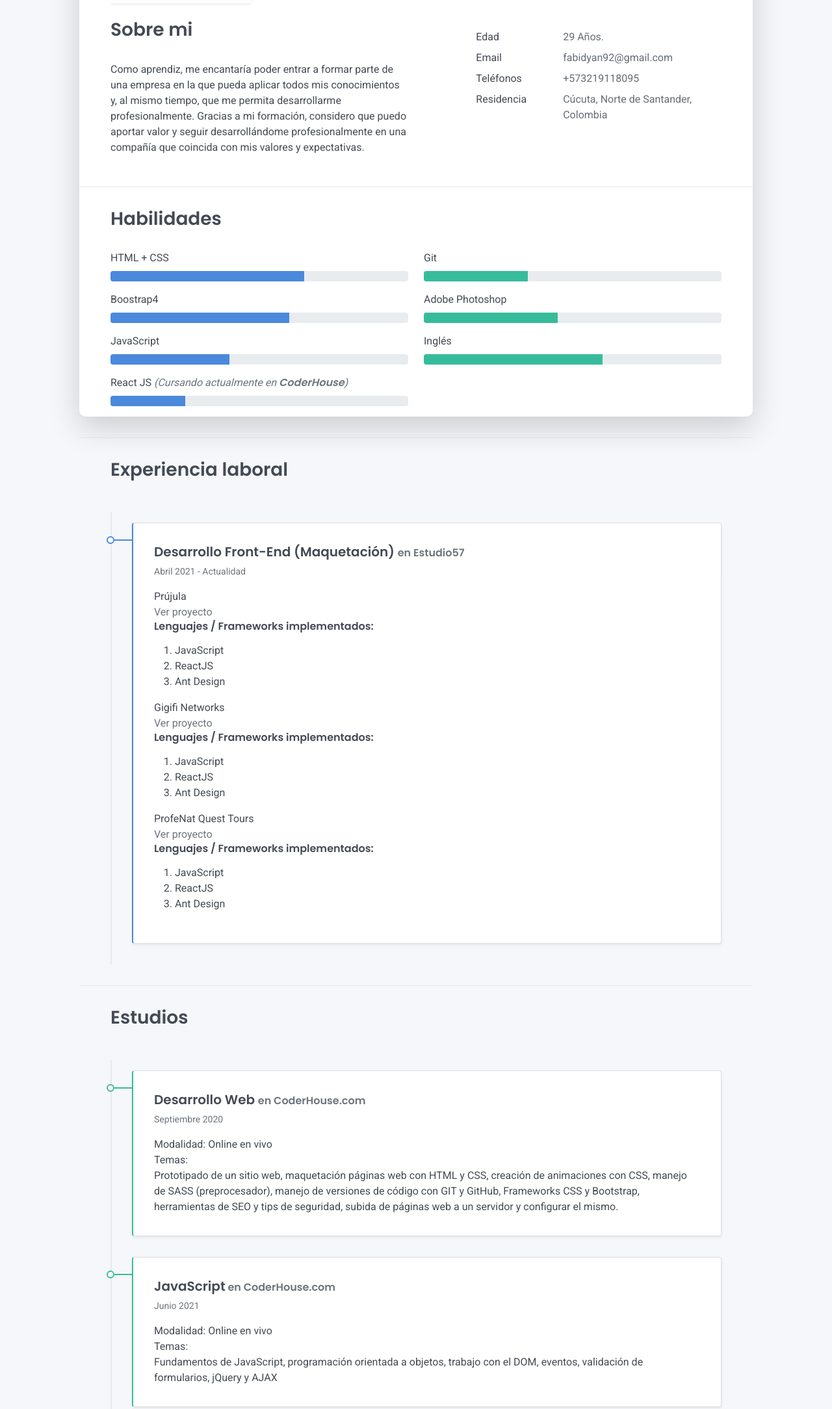
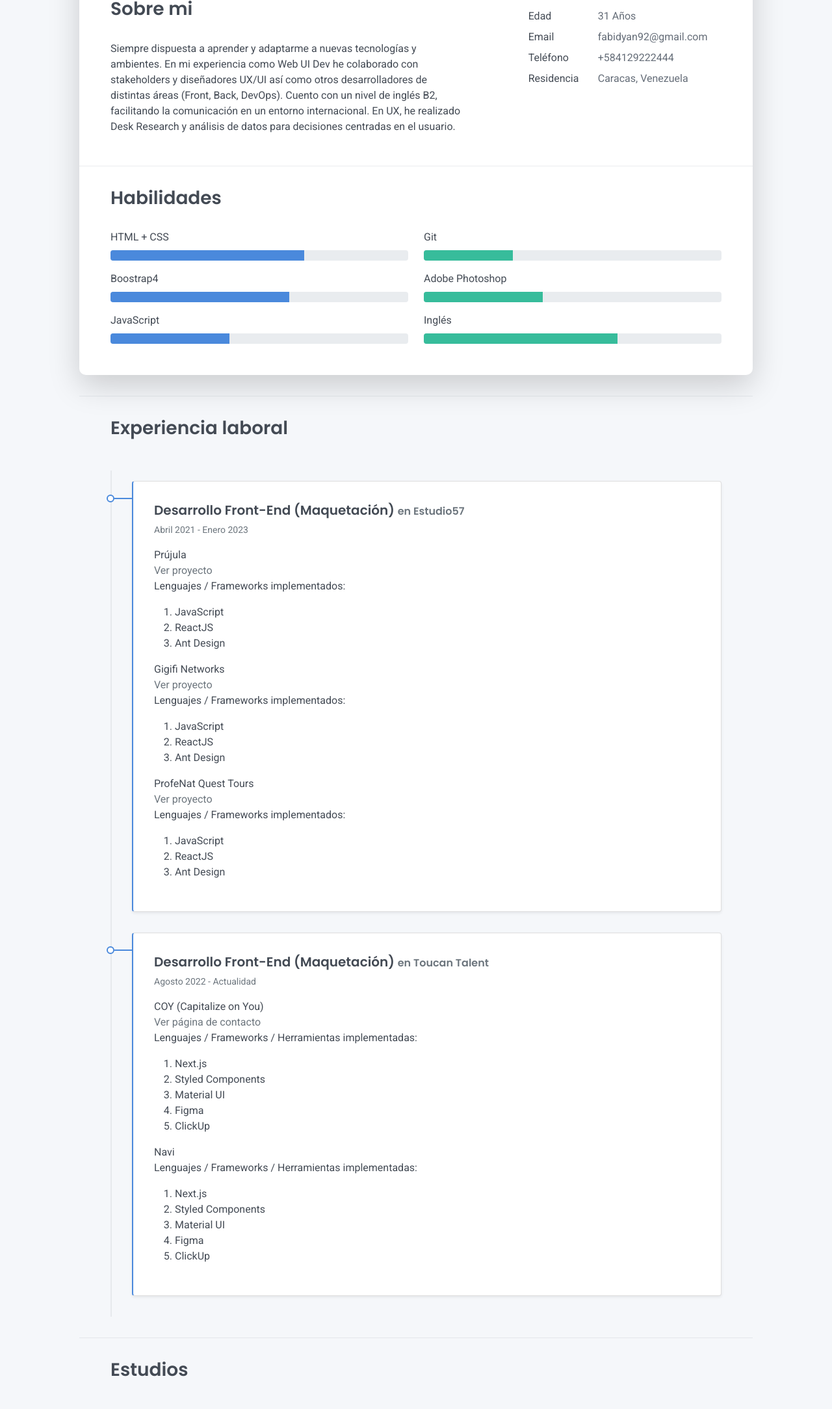
Before and after one commit to Sakuriola/CV, a plain HTML site: page index.html in a window 1280 px wide. Shown: the part 383-2551 px from the top of the page at 65% size. Drawn offline with Linux system fonts and the light colour scheme.

Commit message:
CV update (Jan-2024)

```diff
--- a/index.html
+++ b/index.html
@@ -5,7 +5,7 @@
   <meta charset="UTF-8">
   <meta http-equiv="X-UA-Compatible" content="IE=edge">
   <meta name="viewport" content="width=device-width, initial-scale=1">
-  <title>Fabiorlan D'yan - Desarrollo Web</title>
+  <title>Fabiorlan D'yan - Web Developer</title>
   <link rel="preconnect" href="https://fonts.gstatic.com" crossorigin="crossorigin" />
   <link rel="preload" as="style"
     href="https://fonts.googleapis.com/css2?family=Poppins:wght@600&amp;family=Roboto:wght@300;400;500;700&amp;display=swap" />
@@ -33,8 +33,7 @@
 <body id="top">
   <header class="d-print-none">
     <div class="container text-center text-lg-left">
-      <div class="py-3 clearfix">
-        <h1 class="site-title mb-0">Fabiorlan D'yan</h1>
+      <div class="py-2 clearfix">
         <div class="site-nav">
           <nav role="navigation">
             <ul class="nav justify-content-center">
@@ -57,7 +56,7 @@
         <div class="cover-bg p-3 p-lg-4 text-white">
           <div class="row">
             <div class="col-lg-4 col-md-5">
-              <div class="avatar hover-effect bg-white shadow-sm p-1"><img src="images/Fabi002.png" width="200"
+              <div class="avatar hover-effect bg-white shadow-sm p-1"><img src="images/CV.png" width="200"
                   height="200" /></div>
             </div>
             <div class="col-lg-8 col-md-7 text-center text-md-start">
@@ -68,20 +67,17 @@
         </div>
         <div class="about-section pt-4 px-3 px-lg-4 mt-1">
           <div class="row">
-            <div class="col-md-6">
+            <div class="col-md-7">
               <h2 class="h3 mb-3">Sobre mi</h2>
-              <p>Como aprendiz, me encantaría poder entrar a formar parte de una empresa
-                en la que pueda aplicar todos mis conocimientos y, al mismo tiempo, que me permita desarrollarme
-                profesionalmente. Gracias a mi formación, considero que puedo aportar valor y seguir desarrollándome
-                profesionalmente en una compañía que coincida con mis valores y expectativas.</p>
+              <p class="about-me-text">Siempre dispuesta a aprender y adaptarme a nuevas tecnologías y ambientes. En mi experiencia como Web UI Dev he colaborado con stakeholders y diseñadores UX/UI así como otros desarrolladores de distintas áreas (Front, Back, DevOps). Cuento con un nivel de inglés B2, facilitando la comunicación en un entorno internacional. En UX, he realizado Desk Research y análisis de datos para decisiones centradas en el usuario.</p>
             </div>
-            <div class="col-md-5 offset-md-1">
+            <div class="col-md-4 offset-md-1">
               <div class="row mt-2">
                 <div class="col-sm-4">
                   <div class="pb-1">Edad</div>
                 </div>
                 <div class="col-sm-8">
-                  <div class="pb-1 text-secondary">29 Años.</div>
+                  <div class="pb-1 text-secondary">31 Años</div>
                 </div>
                 <div class="col-sm-4">
                   <div class="pb-1">Email</div>
@@ -90,16 +86,16 @@
                   <div class="pb-1 text-secondary">fabidyan92@gmail.com</div>
                 </div>
                 <div class="col-sm-4">
-                  <div class="pb-1">Teléfonos</div>
+                  <div class="pb-1">Teléfono</div>
                 </div>
                 <div class="col-sm-8">
-                  <div class="pb-1 text-secondary">+573219118095</div>
+                  <div class="pb-1 text-secondary">+584129222444</div>
                 </div>
                 <div class="col-sm-4">
                   <div class="pb-1">Residencia</div>
                 </div>
                 <div class="col-sm-8">
-                  <div class="pb-1 text-secondary">Cúcuta, Norte de Santander, Colombia</div>
+                  <div class="pb-1 text-secondary">Caracas, Venezuela</div>
                 </div>
               </div>
             </div>
@@ -125,14 +121,14 @@
                     aria-valuemax="100"></div>
                 </div>
               </div>
-              <div class="mb-2"><span>JavaScript</span>
+              <div class="mb-4"><span>JavaScript</span>
                 <div class="progress my-1">
                   <div class="progress-bar bg-primary" role="progressbar" data-aos="zoom-in-right" data-aos-delay="300"
                     data-aos-anchor=".skills-section" style="width: 40%" aria-valuenow="75" aria-valuemin="0"
                     aria-valuemax="100"></div>
                 </div>
               </div>
-              <div class="mb-2"><span>React JS <span class="progress-subtitle">(Cursando actualmente en
+              <!-- <div class="mb-2"><span>React JS <span class="progress-subtitle">(Cursando actualmente en
                     <a class="course-link text-muted h6"
                       href="https://www.coderhouse.com/">CoderHouse</a>)</span></span>
                 <div class="progress my-1">
@@ -140,27 +136,27 @@
                     data-aos-anchor=".skills-section" style="width: 25%" aria-valuenow="75" aria-valuemin="0"
                     aria-valuemax="100"></div>
                 </div>
-              </div>
+              </div> -->
             </div>
             <div class="col-md-6">
               <div class="mb-2"><span>Git</span>
                 <div class="progress my-1">
                   <div class="progress-bar bg-success" role="progressbar" data-aos="zoom-in-right" data-aos-delay="400"
-                    data-aos-anchor=".skills-section" style="width: 35%" aria-valuenow="90" aria-valuemin="0"
+                    data-aos-anchor=".skills-section" style="width: 30%" aria-valuenow="90" aria-valuemin="0"
                     aria-valuemax="100"></div>
                 </div>
               </div>
               <div class="mb-2"><span>Adobe Photoshop</span>
                 <div class="progress my-1">
                   <div class="progress-bar bg-success" role="progressbar" data-aos="zoom-in-right" data-aos-delay="400"
-                    data-aos-anchor=".skills-section" style="width: 45%" aria-valuenow="90" aria-valuemin="0"
+                    data-aos-anchor=".skills-section" style="width: 40%" aria-valuenow="90" aria-valuemin="0"
                     aria-valuemax="100"></div>
                 </div>
               </div>
               <div class="mb-2"><span>Inglés</span>
                 <div class="progress my-1">
                   <div class="progress-bar bg-success" role="progressbar" data-aos="zoom-in-right" data-aos-delay="400"
-                    data-aos-anchor=".skills-section" style="width: 60%" aria-valuenow="90" aria-valuemin="0"
+                    data-aos-anchor=".skills-section" style="width: 65%" aria-valuenow="90" aria-valuemin="0"
                     aria-valuemax="100"></div>
                 </div>
               </div>
@@ -176,10 +172,10 @@
             <div class="card-body">
               <div class="h5 mb-1">Desarrollo Front-End (Maquetación) <span class="text-muted h6">en Estudio57</span>
               </div>
-              <div class="text-muted text-small mb-2">Abril 2021 - Actualidad</div>
+              <div class="text-muted text-small mb-2">Abril 2021 - Enero 2023</div>
               <div>Prújula<br>
                 <a class="link-route" href="https://prujula.com/">Ver proyecto</a>
-                <h6>Lenguajes / Frameworks implementados:</h6>
+                <p>Lenguajes / Frameworks implementados:</p>
                 <ol>
                   <li>JavaScript</li>
                   <li>ReactJS</li>
@@ -187,8 +183,8 @@
                 </ol>
               </div>
               <div>Gigifi Networks<br>
-                <a class="link-route" href="https://www.gigifinet.com/icon/form/">Ver proyecto</a>
-                <h6>Lenguajes / Frameworks implementados:</h6>
+                <a class="link-route" href="https://www.gigifinet.com/">Ver proyecto</a>
+                <p>Lenguajes / Frameworks implementados:</p>
                 <ol>
                   <li>JavaScript</li>
                   <li>ReactJS</li>
@@ -197,11 +193,39 @@
               </div>
               <div>ProfeNat Quest Tours<br>
                 <a class="link-route" href="https://www.profenat.com/">Ver proyecto</a>
-                <h6>Lenguajes / Frameworks implementados:</h6>
+                <p>Lenguajes / Frameworks implementados:</p>
                 <ol>
                   <li>JavaScript</li>
                   <li>ReactJS</li>
                   <li>Ant Design</li>
+                </ol>
+              </div>
+            </div>
+          </div>
+          <div class="timeline-card timeline-card-primary card shadow-sm">
+            <div class="card-body">
+              <div class="h5 mb-1">Desarrollo Front-End (Maquetación) <span class="text-muted h6">en Toucan Talent</span>
+              </div>
+              <div class="text-muted text-small mb-2">Agosto 2022 - Actualidad</div>
+              <div>COY (Capitalize on You)<br>
+                <a class="link-route" href="https://www.coycreator.com/creators">Ver página de contacto</a>
+                <p>Lenguajes / Frameworks / Herramientas implementadas:</p>
+                <ol>
+                  <li>Next.js</li>
+                  <li>Styled Components</li>
+                  <li>Material UI</li>
+                  <li>Figma</li>
+                  <li>ClickUp</li>
+                </ol>
+              </div>
+              <div>Navi<br>
+                <p>Lenguajes / Frameworks / Herramientas implementadas:</p>
+                <ol>
+                  <li>Next.js</li>
+                  <li>Styled Components</li>
+                  <li>Material UI</li>
+                  <li>Figma</li>
+                  <li>ClickUp</li>
                 </ol>
               </div>
             </div>
@@ -257,19 +281,6 @@
               </div>
             </div>
           </div>
-          <div class="timeline-card timeline-card-success card shadow-sm">
-            <div class="card-body">
-              <div class="h5 mb-1">ReactJS<span class="text-muted h6"> en <a class="course-link text-muted h6"
-                    href="https://www.coderhouse.com/">CoderHouse.com</a></span>
-              </div>
-              <div class="text-muted text-small mb-2">Junio 2022</div>
-              <div>Modalidad: Online en vivo<br>
-                Temas:<br>
-                Programación por componentes mediante JavaScript, JS, ES6, utilización de flujo de datos, manejo de
-                rutas utilizando Firebase, virtual DOM y aplicaciones SPA.
-              </div>
-            </div>
-          </div>
         </div>
       </div>
       <hr class="d-print-none" />
```
Also changed, not shown: images/CV.PNG (added), images/Fabi001.png (deleted), images/Fabi003.png (deleted), images/Fabi005.png (deleted), images/avatar.jpg (deleted), 1 other file.
